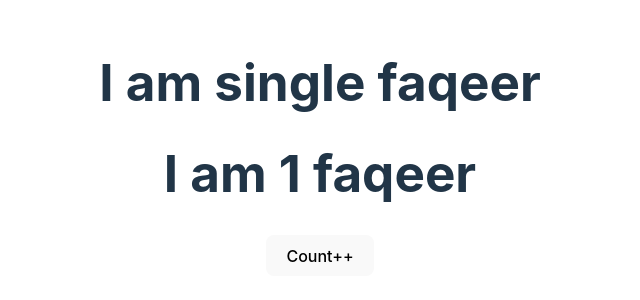
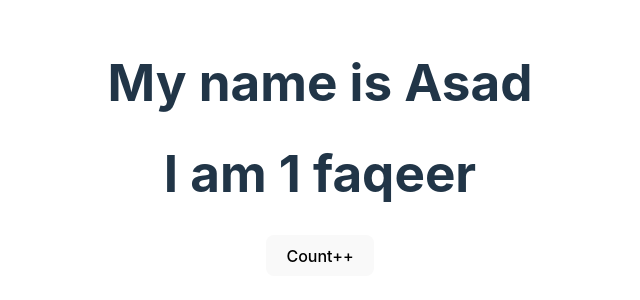
Before and after one commit to Tehmin-Saleem/React-Basic-Learning, a React (Vite) app: page / in a window 1280 px wide. Shown: the part 252-552 px from the top of the page, without its empty margins (320-960 px from the left). Built offline with nearby package versions, Linux system fonts and the light colour scheme.

Commit message:
Update: Pass propss

```diff
--- a/src/App.jsx
+++ b/src/App.jsx
@@ -1,18 +1,18 @@
 
 import { useState } from 'react';
 import './App.css'
-import { FaqeerKyBety , FaqeerKyBety1 } from './components/FaqeerKyBety';
+import { FaqeerKyBety } from './components/FaqeerKyBety';
 // import FaqeerKyBety from './components/FaqeerKyBety'; // If no {} indicates, default import.
 // import MeiHonFaqeerkaBeta from './components/FaqeerKyBety'; // I can only change default components name.
 
 
 
 function App() {
-return <>
+return <div>
          {/* <MeiHonFaqeerkaBeta/> */}
          {/* <FaqeerKyBety/> */}
-         <FaqeerKyBety1/>
-       </>
+         <FaqeerKyBety name="Asad" name15="Abc" name14="Abc" name13="Abc" name12="Abc" name11="Abc" />
+       </div>
 }
 
 export default App
--- a/src/components/FaqeerKyBety.jsx
+++ b/src/components/FaqeerKyBety.jsx
@@ -1,10 +1,13 @@
 import { useState } from "react";
 
-const FaqeerKyBety = () => {
+export const FaqeerKyBety = (faqeerkyprops) => {
     const [faqeerKaBeta,  setFaqeerKaBeta ] = useState(1);
  return <>
-        <h1>I am single faqeer</h1>
+      <div>
+        <h1>My name is {faqeerkyprops.name}</h1>
         <h1>I am {faqeerKaBeta} faqeer</h1>
+        {/* <div></div> */}
+      </div>
        <button onClick={() => {
               setFaqeerKaBeta((prev) => prev +2 )
        }}>
@@ -13,20 +16,3 @@ const FaqeerKyBety = () => {
 
  </>
 }
-
-
-const FaqeerKyBety1 = () => {
-    const [faqeerKaBeta,  setFaqeerKaBeta ] = useState(1);
- return <>
-        <h1>I am single faqeer</h1>
-        <h1>I am {faqeerKaBeta} faqeer</h1>
-       <button onClick={() => {
-              setFaqeerKaBeta((prev) => prev +2 )
-       }}>
-              Count++
-       </button>
-
- </>
-}
-
-export {FaqeerKyBety, FaqeerKyBety1}
```
